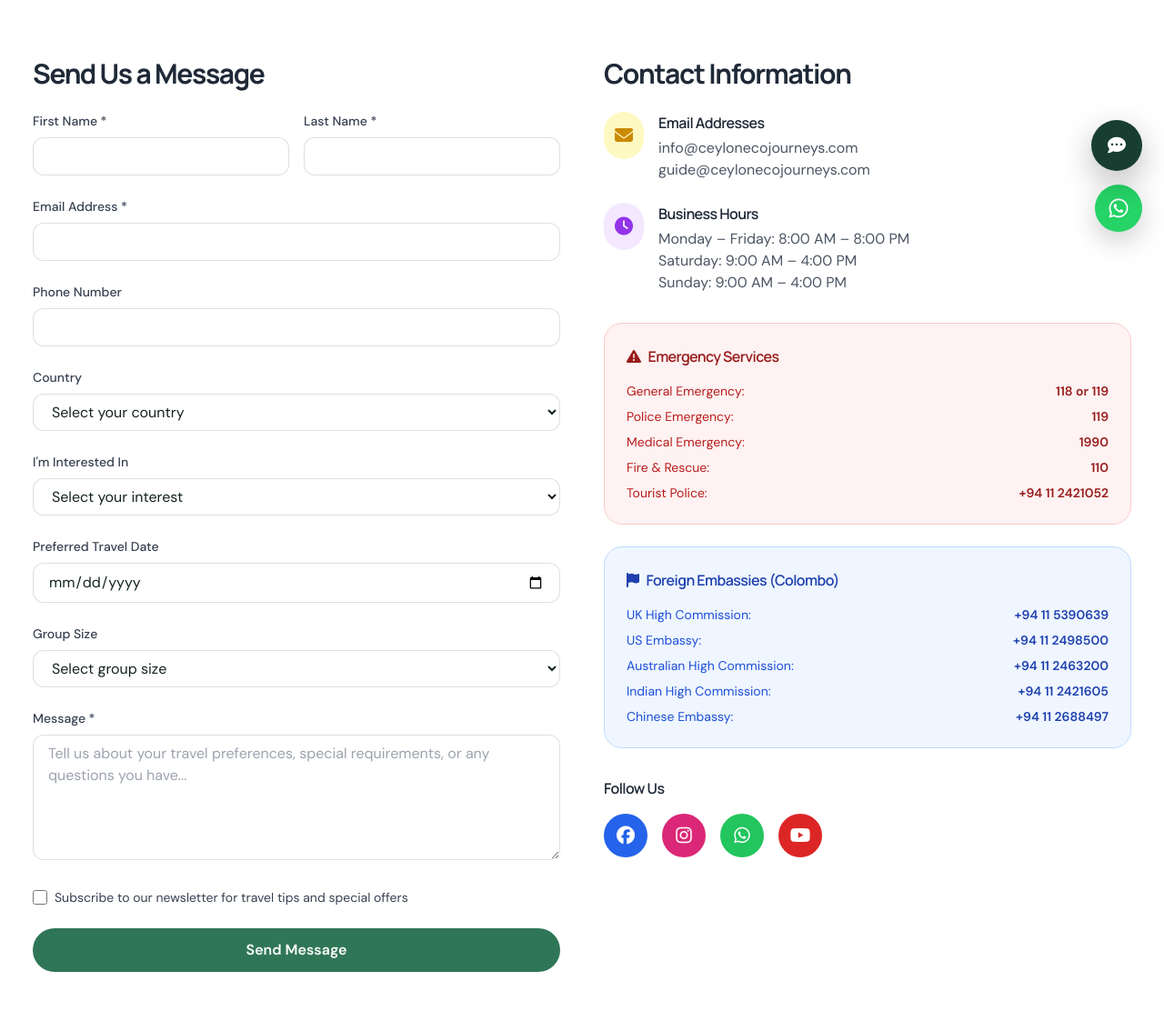
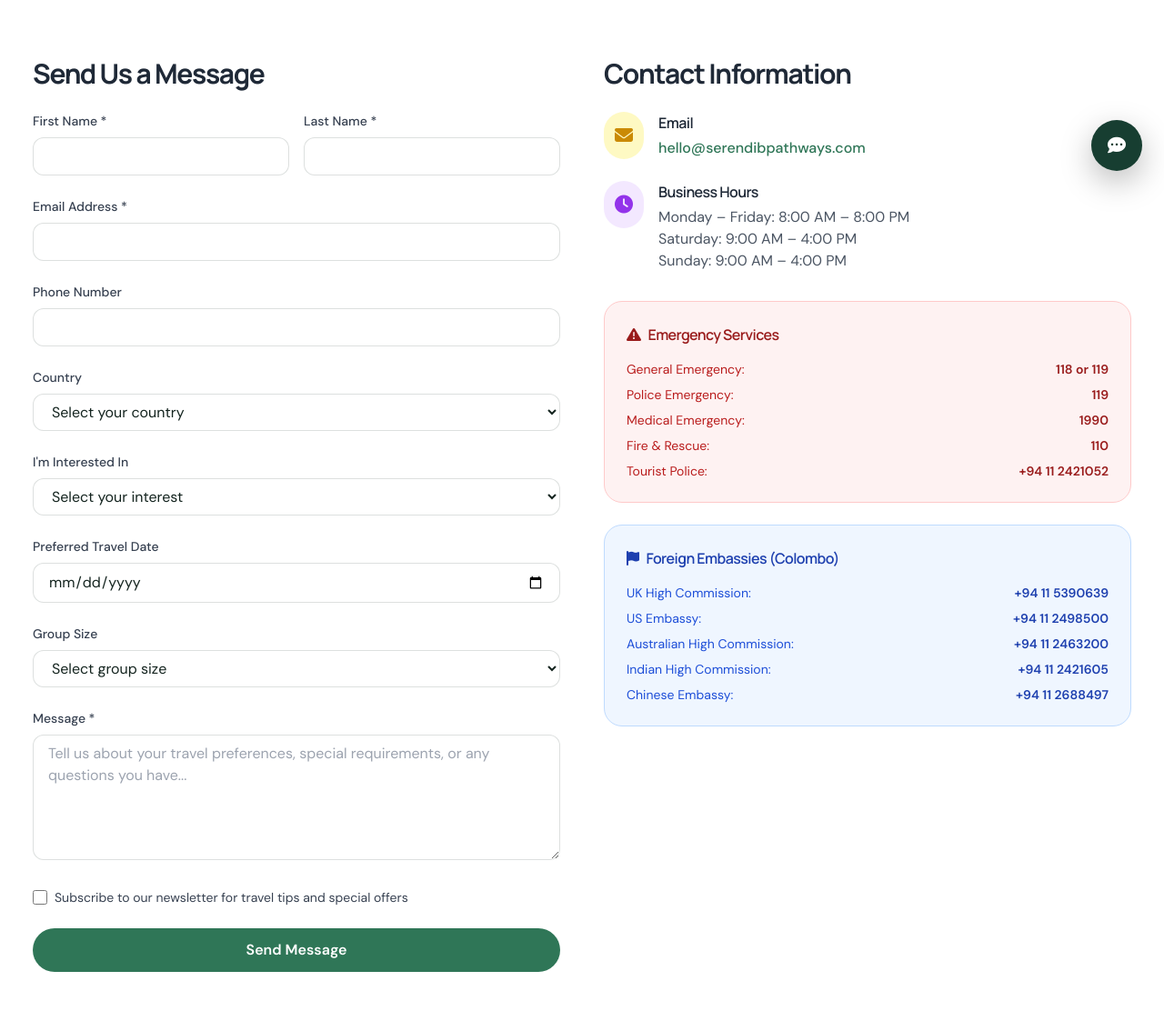
Before and after one commit to san31644-max/serendib-pathways, a PHP site: page /contact.php in a window 1280 px wide. Shown: the part 521-1655 px from the top of the page at 91% size. Run offline with PHP 8.4, Linux system fonts and the light colour scheme; some libraries are stand-ins or nearby versions.

Commit message:
Update contact details and homepage video

```diff
--- a/contact.php
+++ b/contact.php
@@ -361,8 +361,8 @@ include 'includes/header.php';
                                 <i class="fas fa-envelope text-yellow-600 text-xl"></i>
                             </div>
                             <div>
-                                <h3 class="font-semibold text-gray-800 mb-1">Email Addresses</h3>
-                                <p class="text-gray-600">info@ceylonecojourneys.com<br>guide@ceylonecojourneys.com</p>
+                                <h3 class="font-semibold text-gray-800 mb-1">Email</h3>
+                                <p><a class="text-green-700 hover:text-green-800 font-medium" href="mailto:hello@serendibpathways.com">hello@serendibpathways.com</a></p>
                             </div>
                         </div>
 
@@ -437,24 +437,6 @@ include 'includes/header.php';
                         </div>
                     </div>
 
-                    <!-- Social Media -->
-                    <div class="mt-8">
-                        <h3 class="font-semibold text-gray-800 mb-4">Follow Us</h3>
-                        <div class="flex space-x-4">
-                            <a href="https://web.facebook.com/profile.php?id=61578332532881" target="_blank" class="w-12 h-12 bg-blue-600 hover:bg-blue-700 text-white rounded-full flex items-center justify-center transition duration-300">
-                                <i class="fab fa-facebook text-xl"></i>
-                            </a>
-                            <a href="https://www.instagram.com/ceylon_eco_journeys?igsh=MTg5dHlkOHJsMjhrdg==" target="_blank" class="w-12 h-12 bg-pink-600 hover:bg-pink-700 text-white rounded-full flex items-center justify-center transition duration-300">
-                                <i class="fab fa-instagram text-xl"></i>
-                            </a>
-                            <a href="https://wa.me/message/GMTN3UXGC3IIF1" target="_blank" class="w-12 h-12 bg-green-500 hover:bg-green-600 text-white rounded-full flex items-center justify-center transition duration-300">
-                                <i class="fab fa-whatsapp text-xl"></i>
-                            </a>
-                            <a href="http://www.youtube.com/@Ceylon-eco-journeys" target="_blank" class="w-12 h-12 bg-red-600 hover:bg-red-700 text-white rounded-full flex items-center justify-center transition duration-300">
-                                <i class="fab fa-youtube text-xl"></i>
-                            </a>
-                        </div>
-                    </div>
                 </div>
             </div>
         </div>
--- a/includes/footer.php
+++ b/includes/footer.php
@@ -1,6 +1,5 @@
 </main><section class="prefooter"><div><span class="eyebrow">YOUR STORY STARTS HERE</span><h2>Ready to see Sri Lanka<br><em>differently?</em></h2></div><a href="contact.php" class="circle-link" aria-label="Plan your journey"><span>Plan your<br>journey</span><i class="fa-solid fa-arrow-right"></i></a></section>
-<footer class="site-footer"><div class="footer-grid"><div><a class="brand brand-light" href="index.php"><span class="brand-scene footer-scene"><img src="assets/serendib-pathways-transparent.png" alt=""></span><span class="brand-name footer-brand-name"><strong>Serendib</strong><small>Pathways</small></span></a><p>Rare places. Real people.<br>Remarkable Sri Lanka.</p></div><div><h3>Explore</h3><a href="destinations.php">Destinations</a><a href="packages.php">Journeys</a><a href="activities.php">Experiences</a><a href="about.php">Our story</a><a href="photo-credits.php">Photo credits</a></div><div><h3>Connect</h3><a href="mailto:hello@serendibpathways.com">hello@serendibpathways.com</a><a href="tel:+94771234567">+94 77 123 4567</a><a href="https://wa.me/94771234567" target="_blank" rel="noopener">WhatsApp</a></div><div><h3>Follow the journey</h3><div class="socials"><a href="#" aria-label="Instagram"><i class="fa-brands fa-instagram"></i></a><a href="#" aria-label="Facebook"><i class="fa-brands fa-facebook-f"></i></a><a href="#" aria-label="YouTube"><i class="fa-brands fa-youtube"></i></a></div></div></div><div class="footer-bottom"><span>© <?= date('Y') ?> Serendib Pathways. All rights reserved.</span><span>Made with care in Sri Lanka</span></div></footer>
-<a class="whatsapp-float" href="https://wa.me/94771234567" target="_blank" rel="noopener" aria-label="Chat on WhatsApp"><i class="fa-brands fa-whatsapp"></i></a>
+<footer class="site-footer"><div class="footer-grid"><div><a class="brand brand-light" href="index.php"><span class="brand-scene footer-scene"><img src="assets/serendib-pathways-transparent.png" alt=""></span><span class="brand-name footer-brand-name"><strong>Serendib</strong><small>Pathways</small></span></a><p>Rare places. Real people.<br>Remarkable Sri Lanka.</p></div><div><h3>Explore</h3><a href="destinations.php">Destinations</a><a href="packages.php">Journeys</a><a href="activities.php">Experiences</a><a href="about.php">Our story</a><a href="photo-credits.php">Photo credits</a></div><div><h3>Connect</h3><a href="mailto:hello@serendibpathways.com">hello@serendibpathways.com</a><a href="tel:+94771234567">+94 77 123 4567</a></div></div><div class="footer-bottom"><span>© <?= date('Y') ?> Serendib Pathways. All rights reserved.</span><span>Made with care in Sri Lanka</span></div></footer>
 <button class="ai-chat-toggle" id="ai-chat-toggle" type="button" aria-label="Open AI travel assistant" aria-expanded="false" aria-controls="ai-chat-panel"><i class="fa-solid fa-comment-dots"></i></button>
 <section class="ai-chat-panel" id="ai-chat-panel" aria-label="AI travel assistant" aria-hidden="true">
     <header class="ai-chat-header"><div><span class="ai-chat-status"></span><strong>Serendib Pathways Assistant</strong><small>Powered by Gemini</small></div><button id="ai-chat-close" type="button" aria-label="Close chat"><i class="fa-solid fa-xmark"></i></button></header>
--- a/index.php
+++ b/index.php
@@ -32,7 +32,7 @@ include 'includes/header.php';
                 playsinline
                 class="absolute inset-0 w-full h-full object-cover"
             >
-                <source src="assets/hero.mp4" type="video/mp4" />
+                <source src="assets/master-hero.mp4" type="video/mp4" />
                 Your browser does not support the video tag.
             </video>
 
```
Also changed, not shown: 1 other file.
